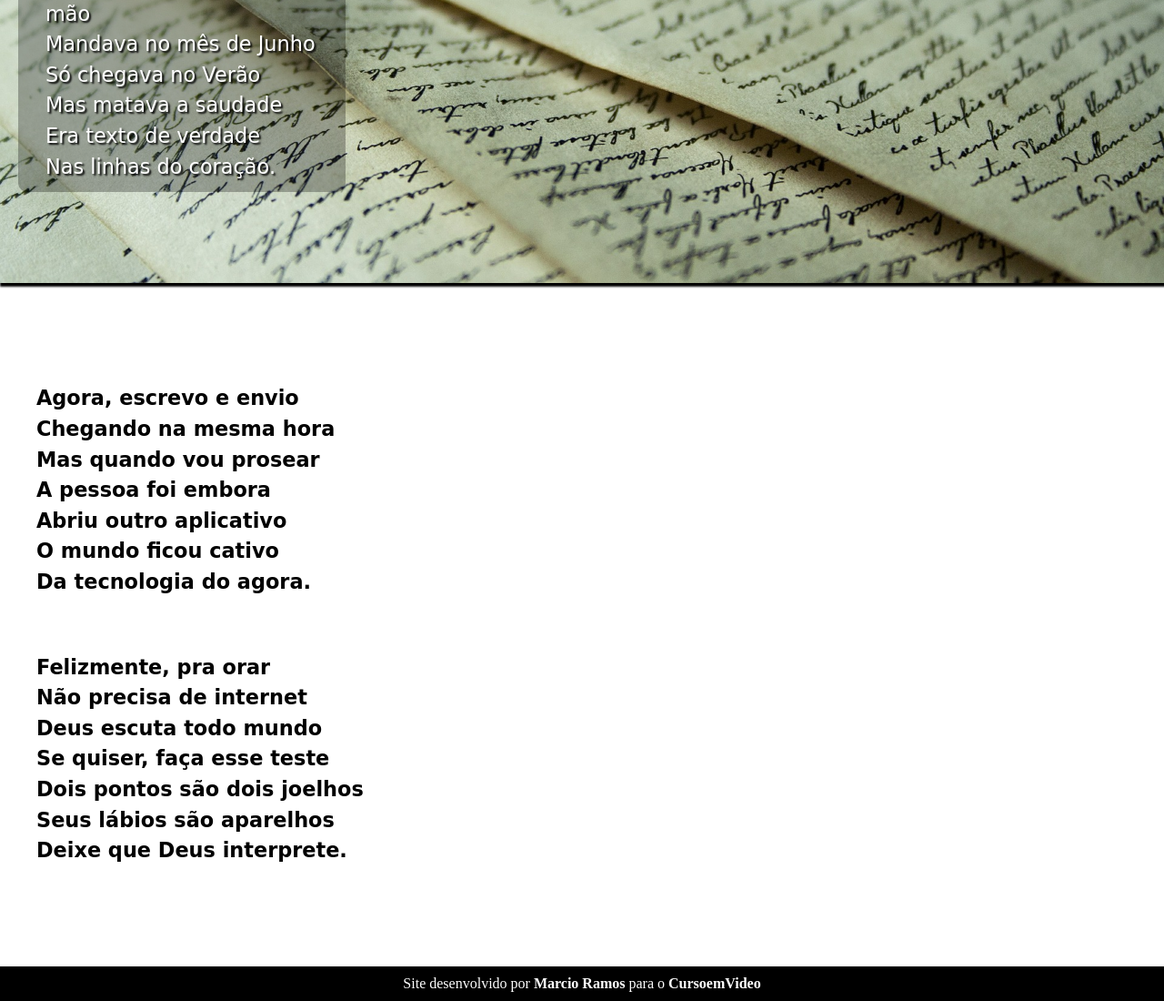
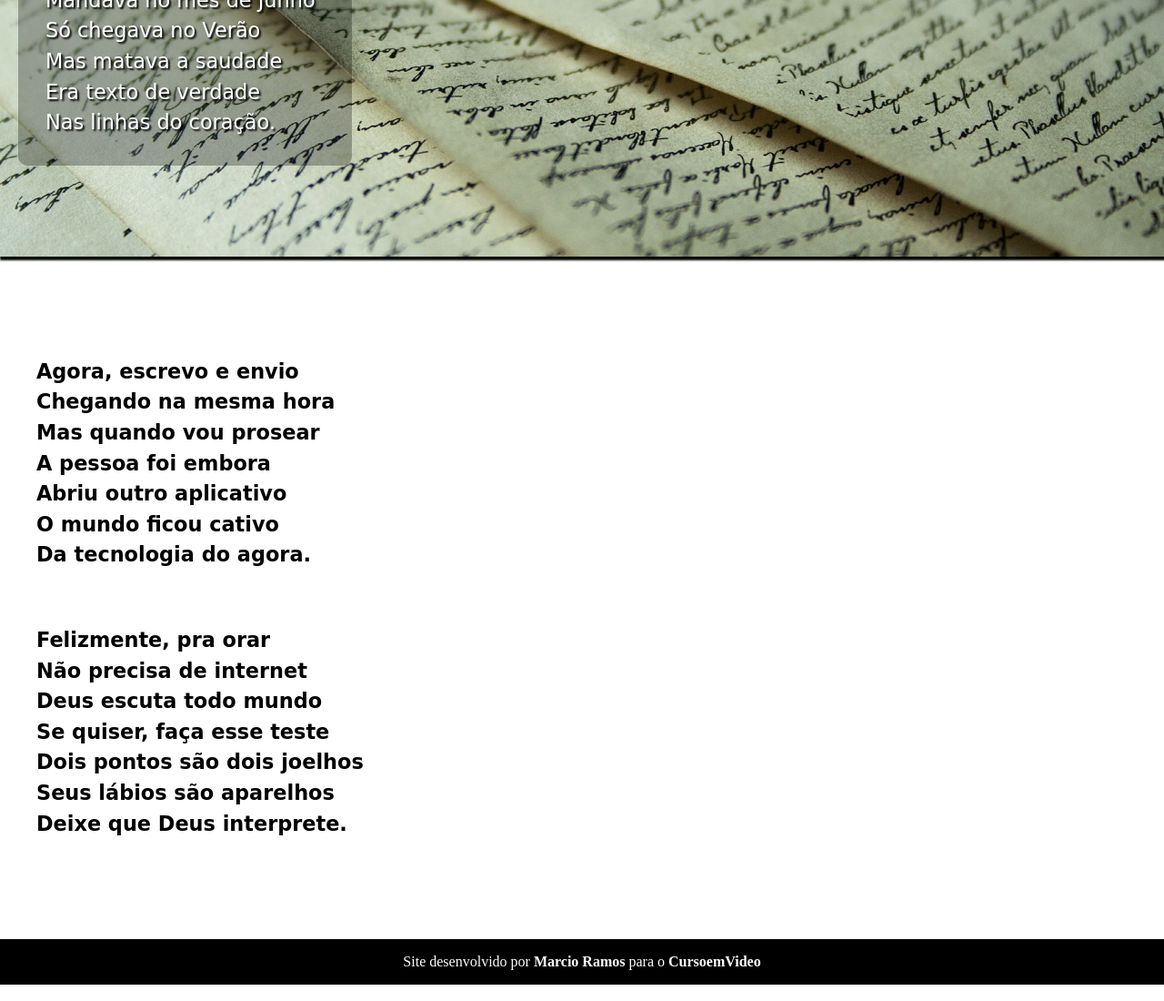
Before and after one commit to Marciogleyson/cordel, a plain HTML site: page index.html in a window 1280 px wide. Shown: the part 2181-3281 px from the top of the page at 91% size. Drawn offline with Linux system fonts and the light colour scheme.

Commit message:
Update style.css

```diff
--- a/estilo/style.css
+++ b/estilo/style.css
@@ -89,8 +89,6 @@ section.imagem > p {
     margin-left: 20px;
     background-color: rgba(0, 0, 0, 0.288);
     border-radius: 10px 10px 10px 10px;
-    height: 250px;
-    width: 300px;
     text-shadow: 2px 2px 2px black;
 
 
@@ -131,7 +129,7 @@ footer {
     background-color: black;
     color: white;
     text-align: center;
-    padding: 10px;
+    padding: 2vh;
 
 }
 
@@ -139,7 +137,7 @@ footer a {
     text-decoration: none;
     color: white;
     font-weight: bolder;
-    margin: auto;
+
 }
 
 footer a:hover {
```
